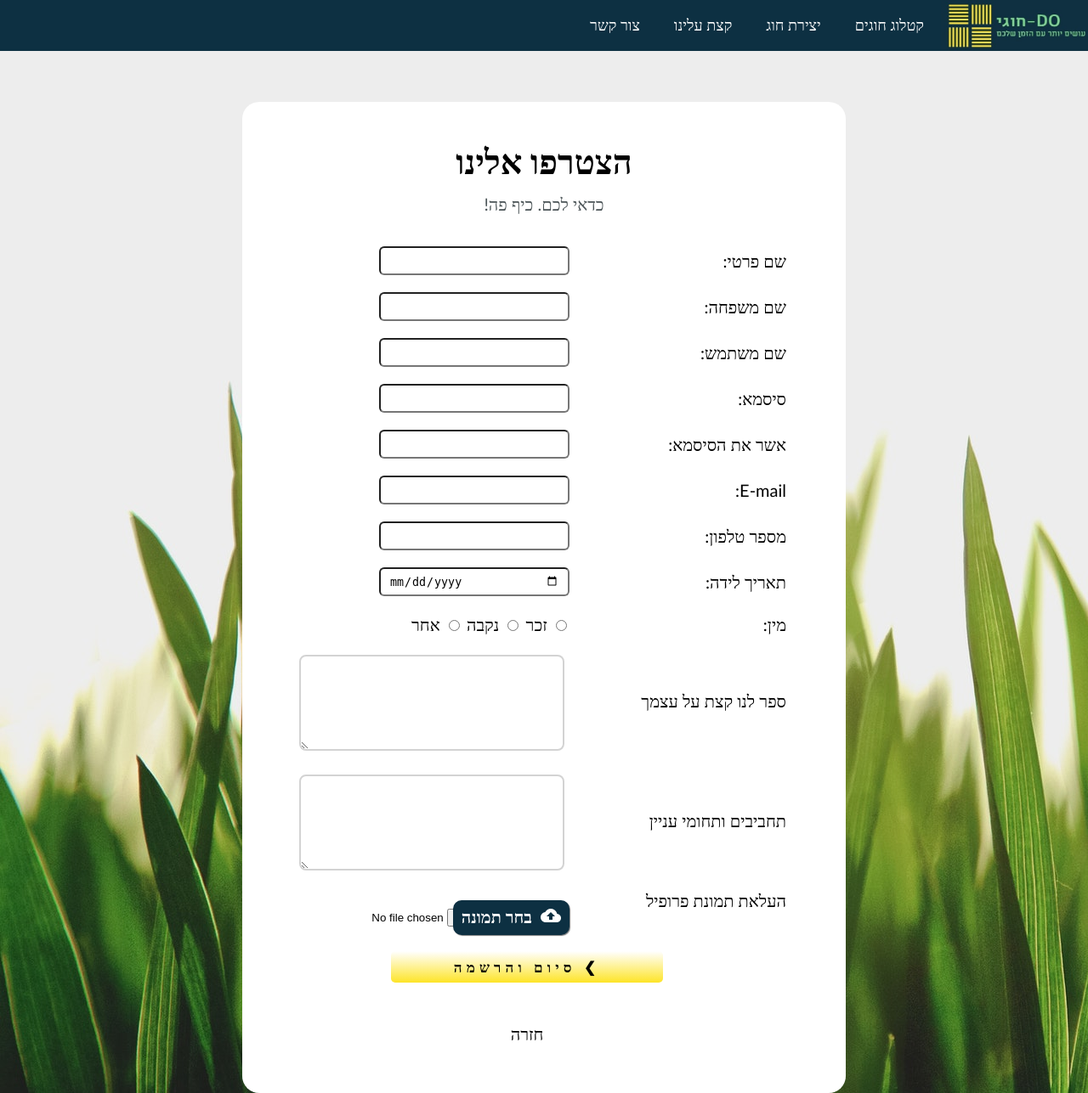
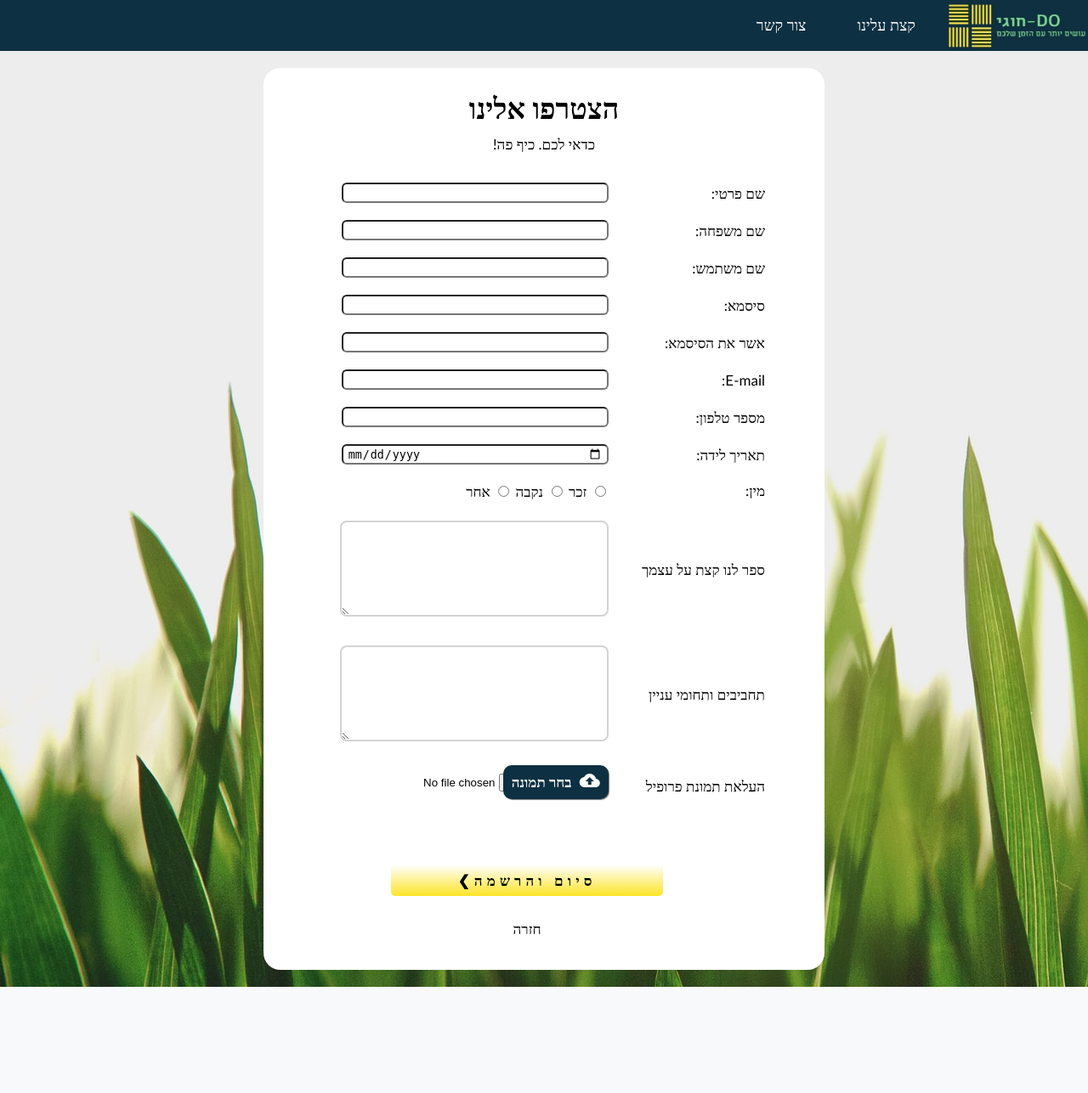
Before and after one commit to netanella/do-hugi, a PHP site: page /signUp.html in a window 1280 px wide. Shown: the whole page at 85% size. After the commit the page ends 1162 px from the top, so only its background shows below. Run offline with PHP 8.4, Linux system fonts and the light colour scheme.

Commit message:
final fixes

```diff
--- a/css/forms.css
+++ b/css/forms.css
@@ -1,67 +1,56 @@
 @import "generic.css";
 
+/*********general styling for all form pages*************/
 header {
     display: block;
     height: 60px;
 }
 
-/********************sign up form*******************************/
-
-.sign-up-form {
+.centered-form {
     display: block;
     border-radius: 20px;
-    width: 650px;
-    margin: 0 auto;
+    width: 600px;
+    margin: 20px auto;
     background-color: white;
     text-align: center;
-    font-size: 20px;
-    padding: 50px 30px;
+    font-size: 17px;
+    padding: 30px;
 }
+
+.form-submit-btn {
+    width: 300px;
+    display: block;
+    letter-spacing: 0.3em;
+    margin: 30px auto;
+}
+
+.textInput {
+    border-radius: 6px;
+    padding: 5px;
+    width: 300px;
+    height: 10px;
+}
+
+textarea {/*belong to contact page*/
+    border: 2px solid lightgray;
+    border-radius: 8px;
+    margin: 6px auto;
+    padding-right: 10px;
+}
+
+#back:hover {
+    font-weight: bold;
+}
+
+/********************sign up form*******************************/
 
 #registration{
     margin: 10px 20px;
     width: 100%;
 }
 
-#registration .form-submit-btn {
+#registration textarea {
     width: 300px;
-    display: block;
-    letter-spacing: 0.3em;
-    margin: 30px auto;
-
-}
-#contactus .form-submit-btn {
-    width: 300px;
-    display: block;
-    letter-spacing: 0.3em;
-    margin: 30px auto;
-}
-#log-in .form-submit-btn{
-    width: 300px;
-    display: block;
-    letter-spacing: 0.3em;
-    margin: 30px auto;
-}
-
-#registration .textInput {
-    border-radius: 6px;
-    padding: 10px;
-    width: 200px;
-    height: 10px;
-}
-
-#registration textarea {
-    border: 2px solid lightgray;
-    border-radius: 8px;
-    margin: 6px 6px auto;
-    padding-right: 10px;
-}
-.gender2{
-    display: inline-block
-}
-
-#registration #image {
-    display: inline-block;
 }
 
 #registration tr {
@@ -72,102 +61,55 @@ header {
 #registration td {
     display: inline-block;
     text-align: right;
-    width: 250px;
+    width: 180px;
     vertical-align: middle;
 }
 
 /********************contact page*******************************/
 
-#part1 {
+.contactUs {
     border: 2px solid lightgray;
     border-radius: 20px;
     margin: 20px;
     text-align: right;
     padding: 8px 20px;
 }
-#part1 #row{/*belong to contact page*/
-    display: block;
-    height: 50px;
-    vertical-align:middle;
+
+#writeToUs textarea {
+    width: 95%;
 }
-#part2 {/*belong to contact page*/
+
+.contactUs .textInput {
+    width: 200px;
+    margin-bottom: 6px;
+}
+
+/********************log in page*******************************/
+
+#log-in{
     border: 2px solid lightgray;
     border-radius: 20px;
     margin: 20px;
-    text-align: right;
-    padding: 8px 20px;
-}
-#part1 input {/*belong to contact page*/
-    border-radius: 6px;
-    margin-bottom:15px;
-}
-#part1 textarea {/*belong to contact page*/
-    border: 2px solid lightgray;
-    border-radius: 8px;
-    margin: 6px auto;
-    padding-right: 10px;
-    width: 95%;
-}
-/********************log in page*******************************/
-
-.log-in{
-    border: 2px solid lightgray;
-    border-radius: 20px;
-    margin: 20px;
-    text-align: center;
-    padding: 8px 20px;
-}
-.log-in input {
-    border-radius: 6px;
-    margin-bottom:20px;
-    width: 70%;
-    height: 15px;
-    margin: 5px;
+    padding: 20px;
 }
 
-.log-in #email1 {
-    width: 70%;
+#log-in .textInput {
+    margin-bottom:10px;
+    width: 50%;
 }
 
-.log-in textarea {
-    border: 2px solid lightgray;
-    border-radius: 8px;
-    margin: 6px auto;
-    padding-right: 10px;
-    width: 95%;
-
-}
-#email1  {
-    border-radius: 6px;
-    width: 40px;
-    height: 20px;
-    margin: 5px 5px 25px 5px;
+#log-in label {
+    position: relative;
+    left: 110px;
 }
 
 .loginbutt{
     width: 30%;
-    height: 15%;
-    max-width: 350px;
     background-color: lightgray;
-    border: 1px solid black;
     border-radius: 8px;
-    display: block;
-    margin: 25px auto;
-    font-size: 22px;
+    margin: 20px auto;
 }
 
 .loginbutt:hover {
     background-color:grey ;
 }
-
-#profile-photo input {
-    padding: 10px;
-}
-p{
-    color: #4b5457;
-    text-align: right;
-    border: #4b5457;
-}
-#first{
-    text-align: center;
-}
--- a/css/generic.css
+++ b/css/generic.css
@@ -78,10 +78,10 @@ main {
 }
 
 #navLinks li a {
-    color:white;
+    color: white;
     display: inline-block;
-    padding: 20px 20px;
-    font-size:18px;
+    padding: 20px 30px;
+    font-size: 18px;
     transition: all 1s 0s;
 }
 
@@ -145,7 +145,7 @@ main {
     margin: 1px 10px;
 }
 
-/*hidden content*/
+/*hidden content in navbar profile section*/
 .dropdown {
     position: relative;
     display: block;
@@ -178,11 +178,12 @@ main {
 .uploadFile {
     position: relative;
     display: block;
-    width: 320px;
+    width: 295px;
+    height:50px;
 }
 .uploadFile input {
     position: absolute;
-    top: 0;
+    top: 10px;
     left: 0;
     outline: none;
 }
@@ -194,7 +195,6 @@ main {
     font-weight: bold;
     color: white;
     background-color: var(--main-backgroundColor);
-    display: inline-block;
     padding: 6px 10px;
     border-radius: 10px;
     cursor: pointer;
--- a/js/expandingElements.js
+++ b/js/expandingElements.js
@@ -7,16 +7,19 @@ window.addEventListener('load', function(){
     hideLongLists(btn,lst,4);
 });
 
+//listener for attended list in hug page
 document.getElementById('showAllAttended').addEventListener('click', function(){
     expandORcollapse('showAllAttended', 'attended-list',4);
 });
 
+//hiding items greater than 'showNum'
 function hideLongLists(btn, lst, showNum) {
     if (showNum < lst.childElementCount) {
         hideElements(btn, lst,showNum);
     }
 }
 
+//expands or collapses the list
 function expandORcollapse(btnID, lstID, showNum){
     var btn = document.getElementById(btnID);
     var lst = document.getElementById(lstID);
--- a/signUp.html
+++ b/signUp.html
@@ -13,17 +13,14 @@
     <nav class="navbar">
         <a href="" id="logo"><img src="img/LOGO.JPG"></a>
         <ul id="navLinks">
-            <li><a href="hugSearch.html">קטלוג חוגים</a></li>
-            <li><a href="submitNewHug.html">יצירת חוג</a></li>
             <li><a href="aboutus.html">קצת עלינו</a></li>
             <li><a href="contact.html">צור קשר</a></li>
         </ul>
     </nav>
 </header>
-<main>
+<main class="centered-form">
     <!-- sign up forms for new users -->
 
-    <div class="sign-up-form">
     <h1>הצטרפו אלינו</h1>
     <p id="first">כדאי לכם. כיף פה!</p>
     <form id="registration" action="form.php">
@@ -67,7 +64,7 @@
                 <td id="gender">
                     <label for="male">
                         <input type="radio" id="male" name="gender" value="male" >
-                            <span class="gender2">זכר</span>
+                        <span>זכר</span>
                     </label>
                     <label for="female">
                         <input type="radio" name="gender" id="female" value="female">
@@ -93,20 +90,17 @@
                 <td> <label for="profile-photo"> העלאת תמונת פרופיל </label></td>
                 <td>
                     <div id="profile-photo" class="uploadFile">
-                            <label for="image"><i class="material-icons">cloud_upload</i>
+                        <label for="imageUpload"><i class="material-icons">cloud_upload</i>
                             <span>בחר תמונה</span></label>
-                            <input id="image" type="file" name="image">
+                        <input id="imageUpload" type="file" name="imageUpload">
                     </div>
                 </td>
             </tr>
         </table>
-
-            <a class="form-submit-btn like-btn" type="submit" href="index.html"><span></span>  סיום והרשמה </a>
         <br>
-            <a href="index.html">חזרה</a>
-            <br>
+        <a class="form-submit-btn like-btn" type="submit" href="index.html">סיום והרשמה<span></span> </a>
+        <a href="index.html" id="back">חזרה</a>
     </form>
-    </div>
 </main>
 </body>
 </html>
```
Also changed, not shown: aboutus.html (+14 -19 lines), contact.html (+5 -9 lines), css/about.css (+19 -27 lines), css/submitNewHug.css (+5 -6 lines), logIn.html (+8 -10 lines). Lines whose indentation alone changed are shown as unchanged.
